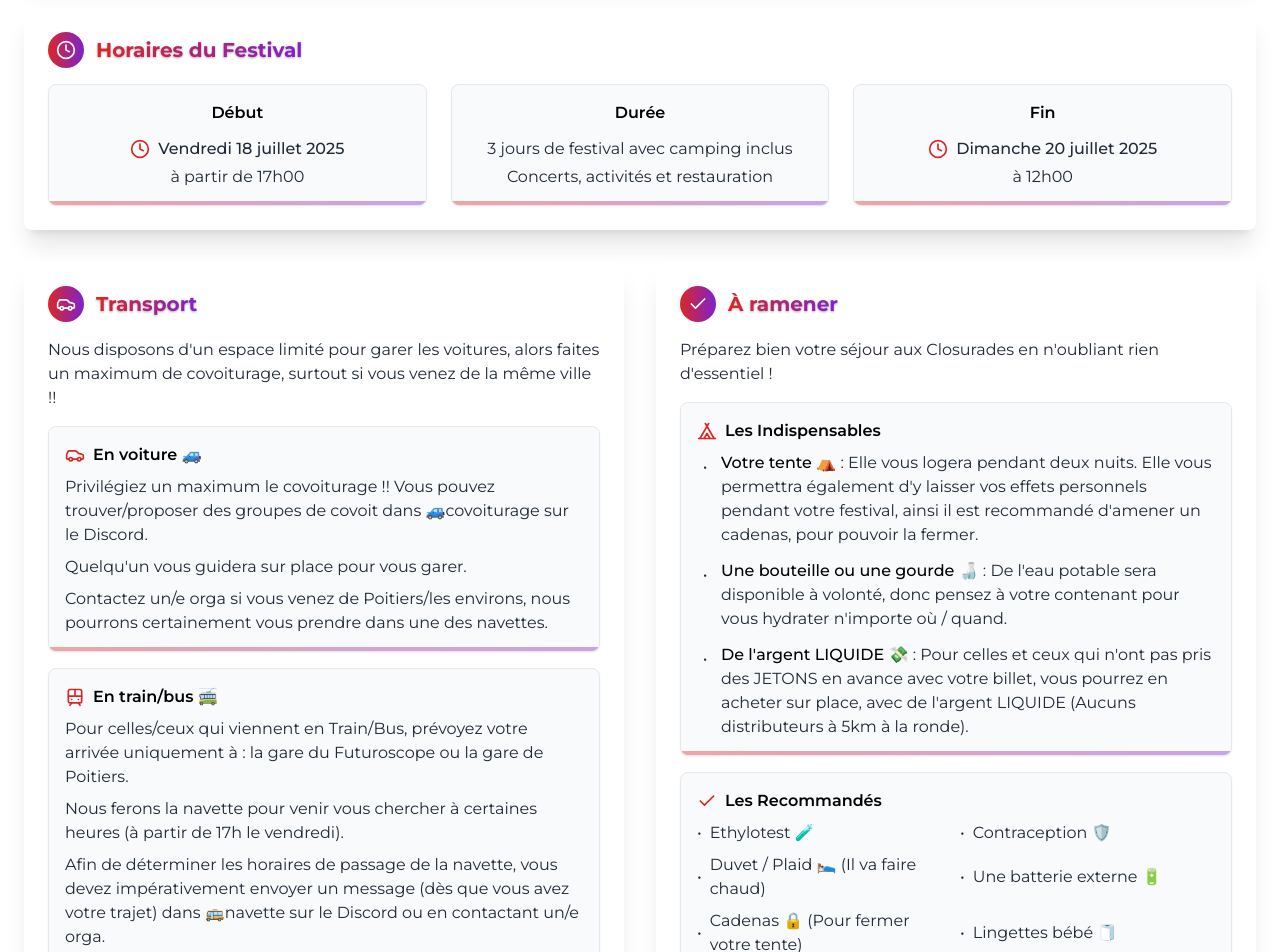
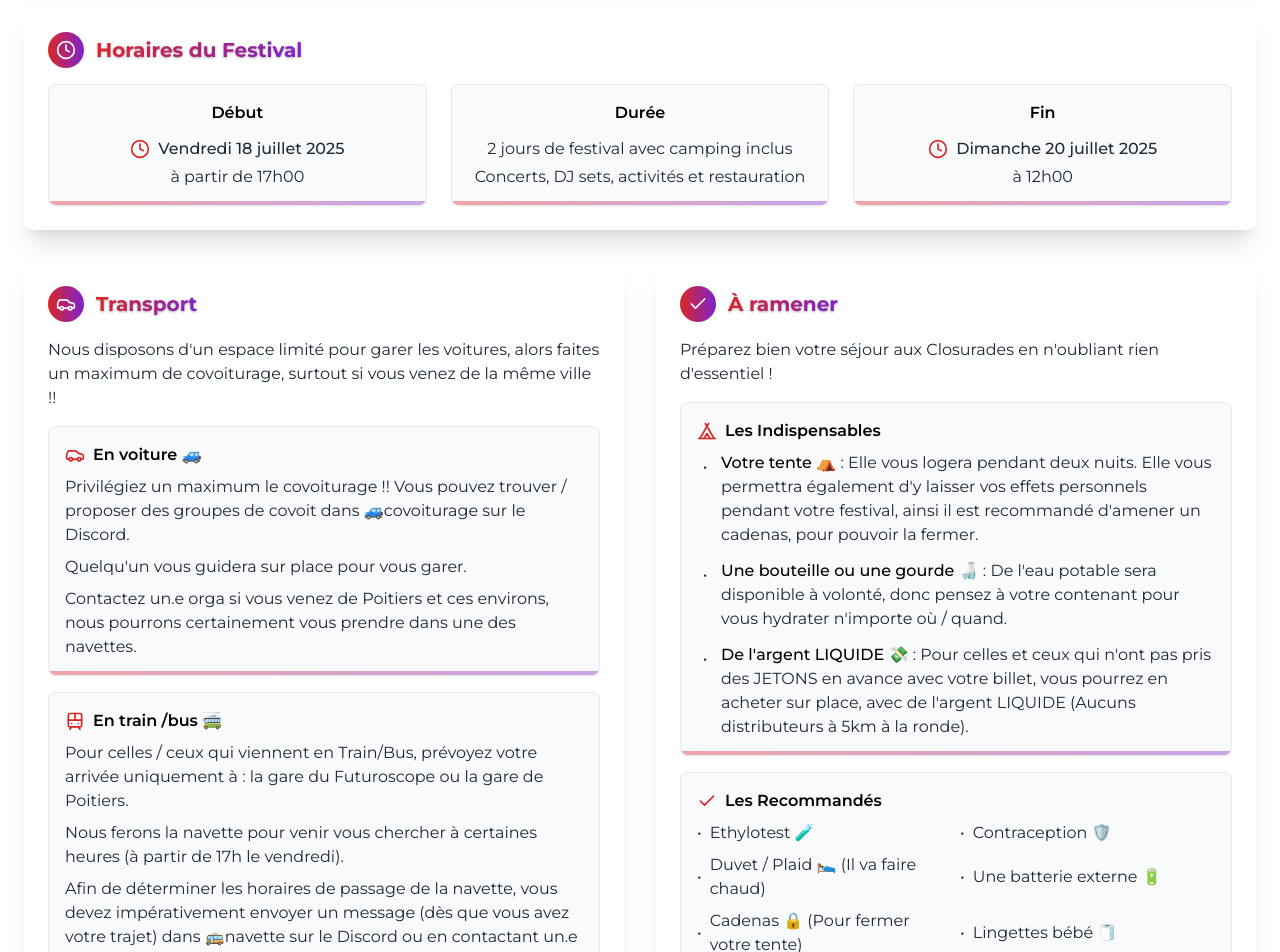
Before and after one commit to theo-hrd/closurades, a Next.js app: page / in a window 1280 px wide. Shown: the part 6340-7292 px from the top of the page. Built offline with nearby package versions, Linux system fonts and the light colour scheme.

Commit message:
Update Informations component to reflect changes in festival duration and transportation details; improve text clarity and consistency throughout.

```diff
--- a/src/app/components/features/Informations.tsx
+++ b/src/app/components/features/Informations.tsx
@@ -181,10 +181,10 @@ export default function Informations() {
               <div className="absolute bottom-0 left-0 h-1 w-full bg-gradient-to-r from-red-600/40 to-purple-700/40 transform origin-left"></div>
               <h4 className="font-semibold mb-3 text-black text-center">Durée</h4>
               <p className="text-center text-gray-800">
-                3 jours de festival avec camping inclus
+                2 jours de festival avec camping inclus
               </p>
               <p className="text-center text-gray-800 mt-1">
-                Concerts, activités et restauration
+                Concerts, DJ sets, activités et restauration
               </p>
             </div>
 
@@ -221,9 +221,9 @@ export default function Informations() {
                 <h4 className="font-semibold">En voiture 🚙</h4>
               </div>
               <div className="space-y-2 text-gray-800">
-                <p>Privilégiez un maximum le covoiturage !! Vous pouvez trouver/proposer des groupes de covoit dans 🚙covoiturage sur le Discord.</p>
+                <p>Privilégiez un maximum le covoiturage !! Vous pouvez trouver / proposer des groupes de covoit dans 🚙covoiturage sur le Discord.</p>
                 <p>Quelqu'un vous guidera sur place pour vous garer.</p>
-                <p>Contactez un/e orga si vous venez de Poitiers/les environs, nous pourrons certainement vous prendre dans une des navettes.</p>
+                <p>Contactez un.e orga si vous venez de Poitiers et ces environs, nous pourrons certainement vous prendre dans une des navettes.</p>
               </div>
             </div>
 
@@ -231,12 +231,12 @@ export default function Informations() {
               <div className="absolute bottom-0 left-0 h-1 w-full bg-gradient-to-r from-red-600/40 to-purple-700/40 transform origin-left"></div>
               <div className="flex items-center mb-2 text-black">
                 <Train className="mr-2 text-red-600" size={20} aria-hidden="true" />
-                <h4 className="font-semibold">En train/bus 🚎</h4>
+                <h4 className="font-semibold">En train  /bus 🚎</h4>
               </div>
               <div className="space-y-2 text-gray-800">
-                <p>Pour celles/ceux qui viennent en Train/Bus, prévoyez votre arrivée uniquement à : la gare du Futuroscope ou la gare de Poitiers.</p>
+                <p>Pour celles / ceux qui viennent en Train/Bus, prévoyez votre arrivée uniquement à : la gare du Futuroscope ou la gare de Poitiers.</p>
                 <p>Nous ferons la navette pour venir vous chercher à certaines heures (à partir de 17h le vendredi).</p>
-                <p>Afin de déterminer les horaires de passage de la navette, vous devez impérativement envoyer un message (dès que vous avez votre trajet) dans 🚌navette sur le Discord ou en contactant un/e orga.</p>
+                <p>Afin de déterminer les horaires de passage de la navette, vous devez impérativement envoyer un message (dès que vous avez votre trajet) dans 🚌navette sur le Discord ou en contactant un.e orga.</p>
               </div>
             </div>
           </div>
```
